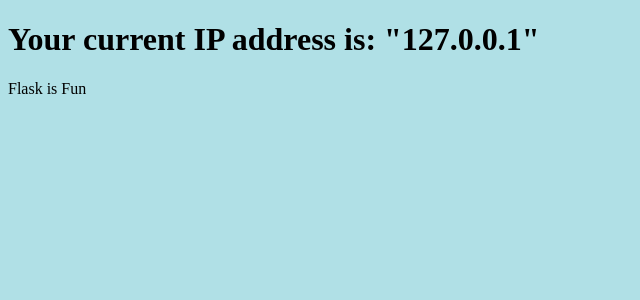
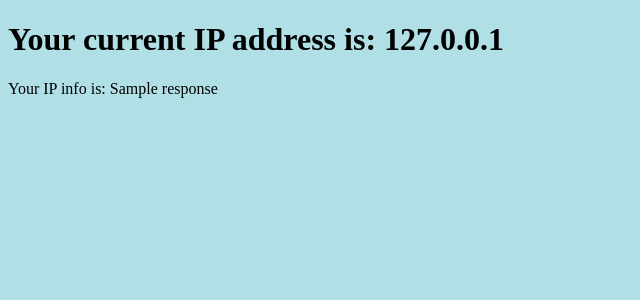
Before and after one commit to bdobay/IPweatherapp, a Flask app: template templates/index.html in a window 1280 px wide. Shown: the part 116-416 px from the top of the page, without its empty margins (0-640 px from the left). Run offline with Flask 2, Linux system fonts and the light colour scheme; the template is opened without the code that fills it: most values are stand-ins (such as "Sample title", 1, 10 or a date in 2020); parts of the project's set-up code (start-up, migrations or seed data) failed here and were passed over.

Commit message:
Geolocation API

```diff
--- a/app.py
+++ b/app.py
@@ -1,5 +1,6 @@
 from flask import Flask, render_template
 from flask import request
+import requests
 import os
 
 app = Flask(__name__)
@@ -15,3 +16,5 @@ def about():
 if __name__ == "__main__":
     port = int(os.environ.get("PORT", 5005))
     app.run(debug=True,host='0.0.0.0',port=port)
+
+response = requests.get("http://ip-api.com/json/"+request.remote_addr)
--- a/requirements.txt
+++ b/requirements.txt
@@ -1 +1,2 @@
 flask
+requests
--- a/templates/index.html
+++ b/templates/index.html
@@ -3,8 +3,8 @@
   <body style="background-color:powderblue;">
     {% extends "template.html" %}
     {% block content %}
-    <h1> Your current IP address is: <b>"{{request.remote_addr}}"</b> </h1>
-    <p> Flask is Fun </p>
+    <h1> Your current IP address is: {{request.remote_addr}}</h1>
+    <p> Your IP info is: {{response}} </p>
     {% endblock %}
   </body>
 </html>
```
